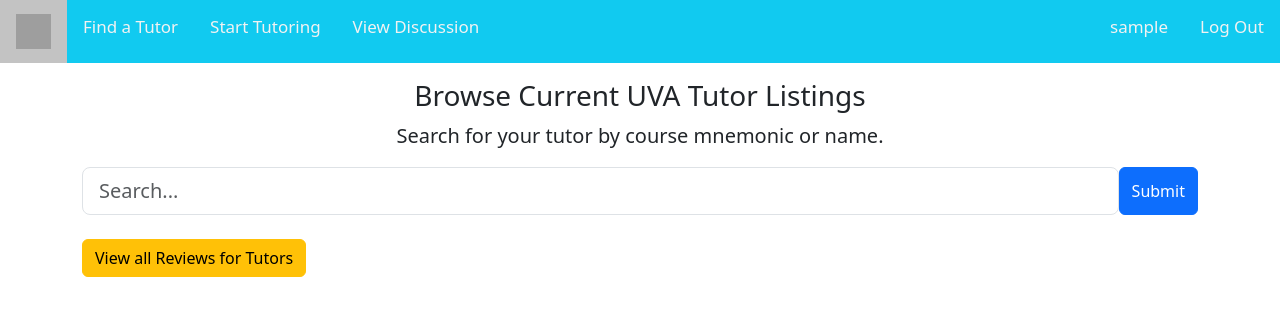
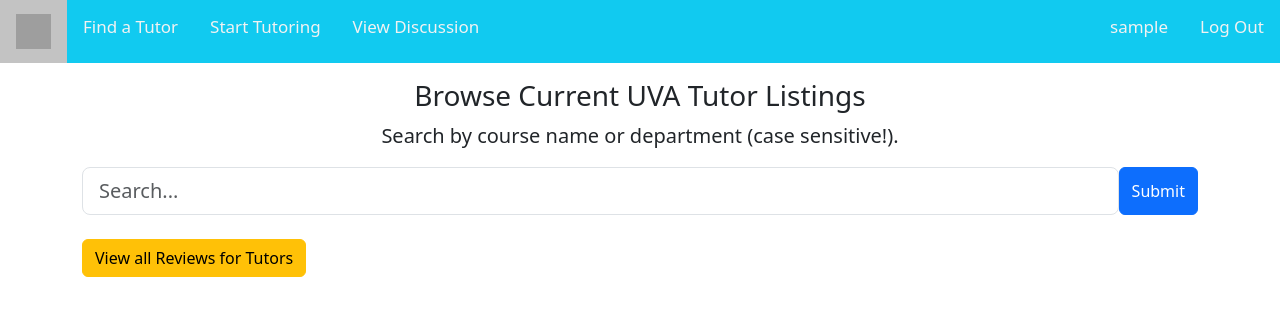
Before and after one commit to maryvwalton/tutor-me-app, a Django app: page /myapp/tutor_courses/ in a window 1280 px wide. Shown: the top 318 px of the page. Run offline with Django 3.2, Linux system fonts and the light colour scheme; the visitor is signed in with stand-in values (Sample User, id 1); data that the repository does not hold is empty; some libraries are stand-ins or nearby versions; grey boxes are pictures that could not be loaded.

Commit message:
updated text for search instructions

```diff
--- a/templates/myapp/tutor_courses.html
+++ b/templates/myapp/tutor_courses.html
@@ -83,7 +83,7 @@
     <main role="main" class="inner cover">
       <div class="container mt-3 text-center">
         <h3 class="font-weight-normal">Browse Current UVA Tutor Listings</h3>
-        <p class="lead"> Search for your tutor by course mnemonic or name.</p>
+        <p class="lead"> Search by course name or department (case sensitive!).</p>
       </div>
 
       <div class="container">
```
